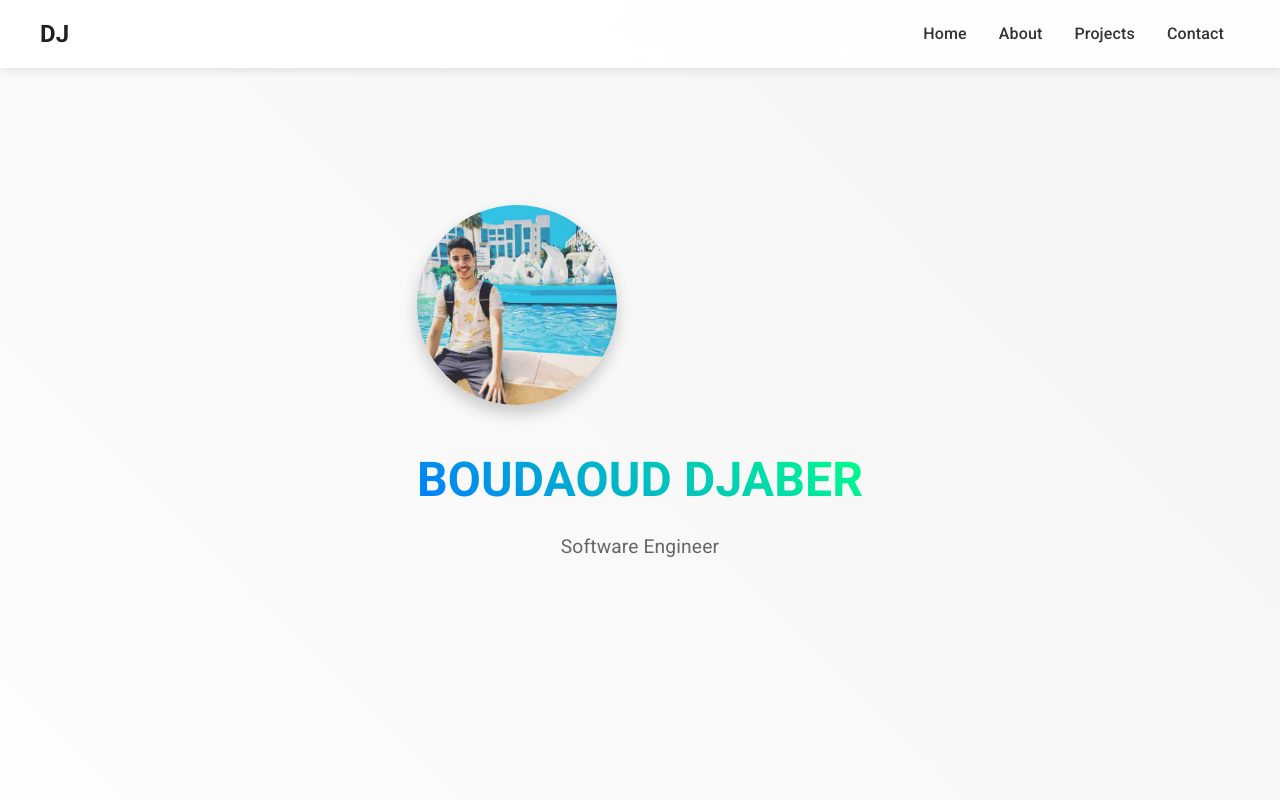
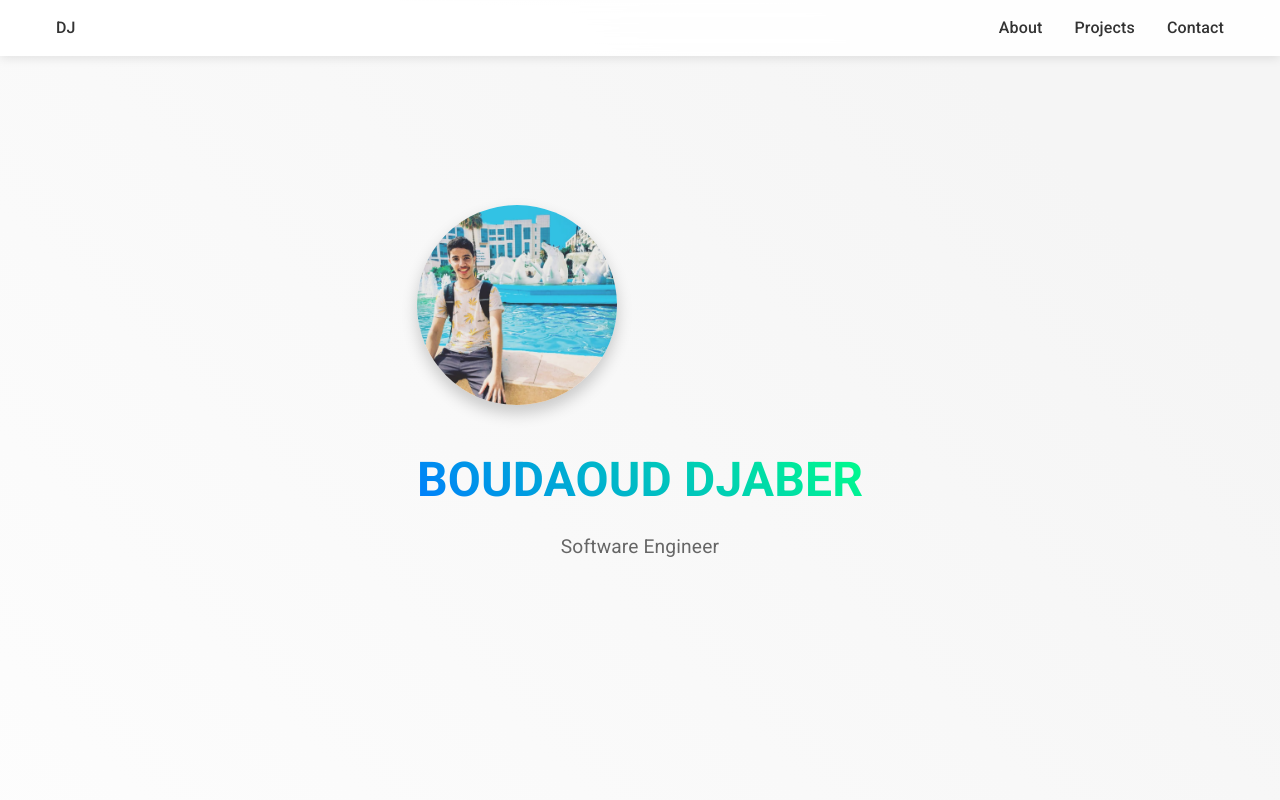
Before and after one commit to Djaberboudaoud/Profile, a React (Create React App) app: page / in a window 1280 px wide. Shown: the top 800 px of the page. Built offline with nearby package versions, Linux system fonts and the light colour scheme.

Commit message:
Added smooth scroll navigation and enhanced mobile interactions

```diff
--- a/package.json
+++ b/package.json
@@ -37,5 +37,8 @@
       "last 1 firefox version",
       "last 1 safari version"
     ]
+  },
+  "devDependencies": {
+    "gh-pages": "^6.3.0"
   }
 }
--- a/src/components/Contact.js
+++ b/src/components/Contact.js
@@ -36,7 +36,7 @@ const Contact = () => {
   };
 
   return (
-    <ContactContainer maxWidth="lg">
+    <ContactContainer id="contact" maxWidth="lg">
       <Typography variant="h3" component="h2" gutterBottom align="center" color="primary" sx={{ mb: 6 }}>
         Contact Me
       </Typography>
--- a/src/components/Header.js
+++ b/src/components/Header.js
@@ -1,7 +1,6 @@
 import React, { useState } from 'react';
 import { motion, AnimatePresence } from 'framer-motion';
 import styled from 'styled-components';
-import { TouchableItem } from './TouchableItem';
 
 const HeaderContainer = styled(motion.header)`
   position: fixed;
@@ -72,6 +71,7 @@ const MenuLink = styled(motion.a)`
   color: #333;
   font-weight: 500;
   padding: 0.5rem 1rem;
+  cursor: pointer;
 
   &:hover {
     color: #007bff;
@@ -81,11 +81,27 @@ const MenuLink = styled(motion.a)`
 const Header = () => {
   const [isMobileMenuOpen, setIsMobileMenuOpen] = useState(false);
 
+  const handleNavClick = (e, id) => {
+    e.preventDefault();
+    const element = document.getElementById(id);
+    if (element) {
+      const headerOffset = 80; // Height of your fixed header
+      const elementPosition = element.getBoundingClientRect().top;
+      const offsetPosition = elementPosition + window.pageYOffset - headerOffset;
+
+      window.scrollTo({
+        top: offsetPosition,
+        behavior: "smooth"
+      });
+
+      setIsMobileMenuOpen(false);
+    }
+  };
+
   const menuItems = [
-    { title: 'Home', href: '#home' },
-    { title: 'About', href: '#about' },
-    { title: 'Projects', href: '#projects' },
-    { title: 'Contact', href: '#contact' }
+    { title: 'About', id: 'about' },
+    { title: 'Projects', id: 'projects' },
+    { title: 'Contact', id: 'contact' }
   ];
 
   return (
@@ -95,20 +111,18 @@ const Header = () => {
       transition={{ duration: 0.5 }}
     >
       <NavContainer>
-        <TouchableItem onPress={() => window.scrollTo(0, 0)}>
-          <motion.h1
-            whileHover={{ scale: 1.05 }}
-            whileTap={{ scale: 0.95 }}
-          >
-            DJ
-          </motion.h1>
-        </TouchableItem>
+        <motion.div
+          whileHover={{ scale: 1.05 }}
+          whileTap={{ scale: 0.95 }}
+        >
+          <MenuLink onClick={(e) => handleNavClick(e, 'home')}>DJ</MenuLink>
+        </motion.div>
 
         <div className="desktop-menu">
           {menuItems.map((item) => (
             <MenuLink
-              key={item.title}
-              href={item.href}
+              key={item.id}
+              onClick={(e) => handleNavClick(e, item.id)}
               whileHover={{ scale: 1.1 }}
               whileTap={{ scale: 0.9 }}
             >
@@ -136,12 +150,11 @@ const Header = () => {
             <ul>
               {menuItems.map((item) => (
                 <motion.li
-                  key={item.title}
+                  key={item.id}
                   whileTap={{ scale: 0.95 }}
                 >
                   <MenuLink
-                    href={item.href}
-                    onClick={() => setIsMobileMenuOpen(false)}
+                    onClick={(e) => handleNavClick(e, item.id)}
                   >
                     {item.title}
                   </MenuLink>
--- a/src/components/Hero.js
+++ b/src/components/Hero.js
@@ -65,6 +65,7 @@ const Hero = () => {
 
   return (
     <HeroContainer
+      id="home"
       initial={{ opacity: 0, y: 50 }}
       animate={{ opacity: 1, y: 0 }}
       transition={{ duration: 0.8 }}
--- a/src/components/Projects.js
+++ b/src/components/Projects.js
@@ -144,7 +144,7 @@ const Projects = () => {
   };
 
   return (
-    <ProjectsSection>
+    <ProjectsSection id="projects">
       <ProjectGrid>
         {projects.map((project, index) => (
           <ProjectCard
```
Also changed, not shown: 1 other file (tests, documents, lock files or other folders).
